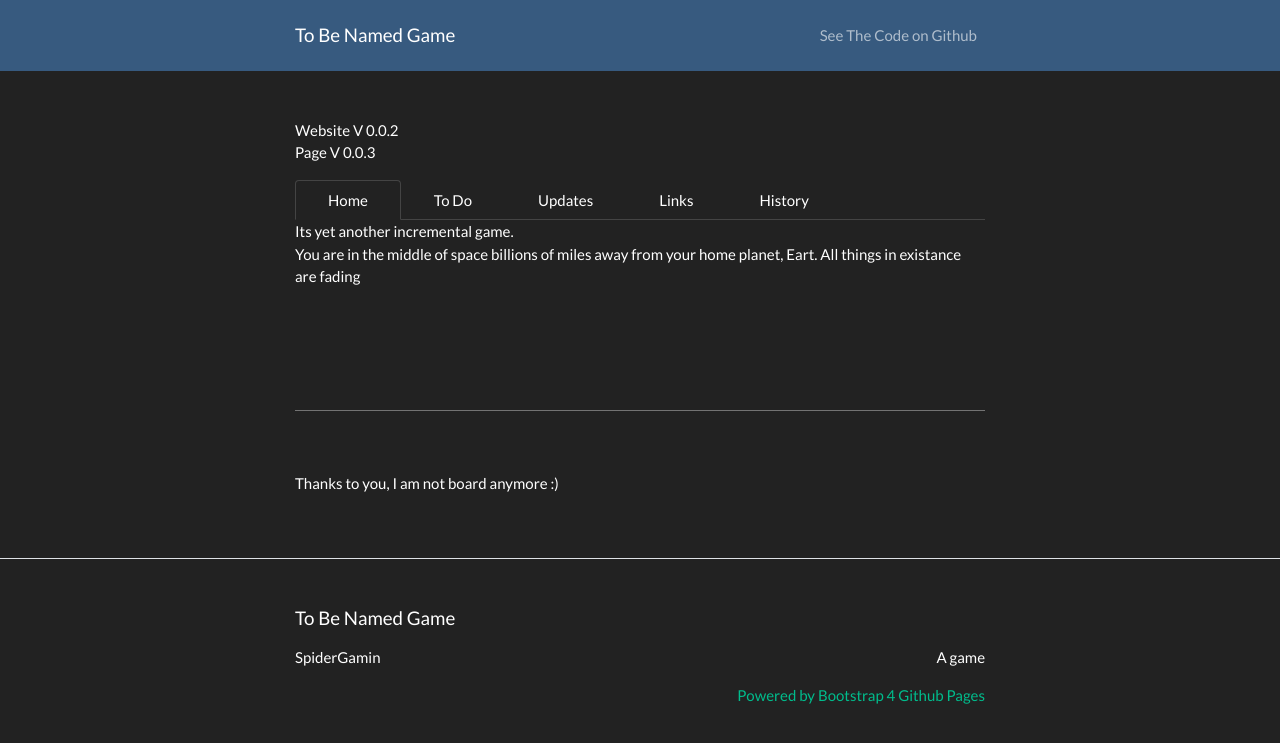
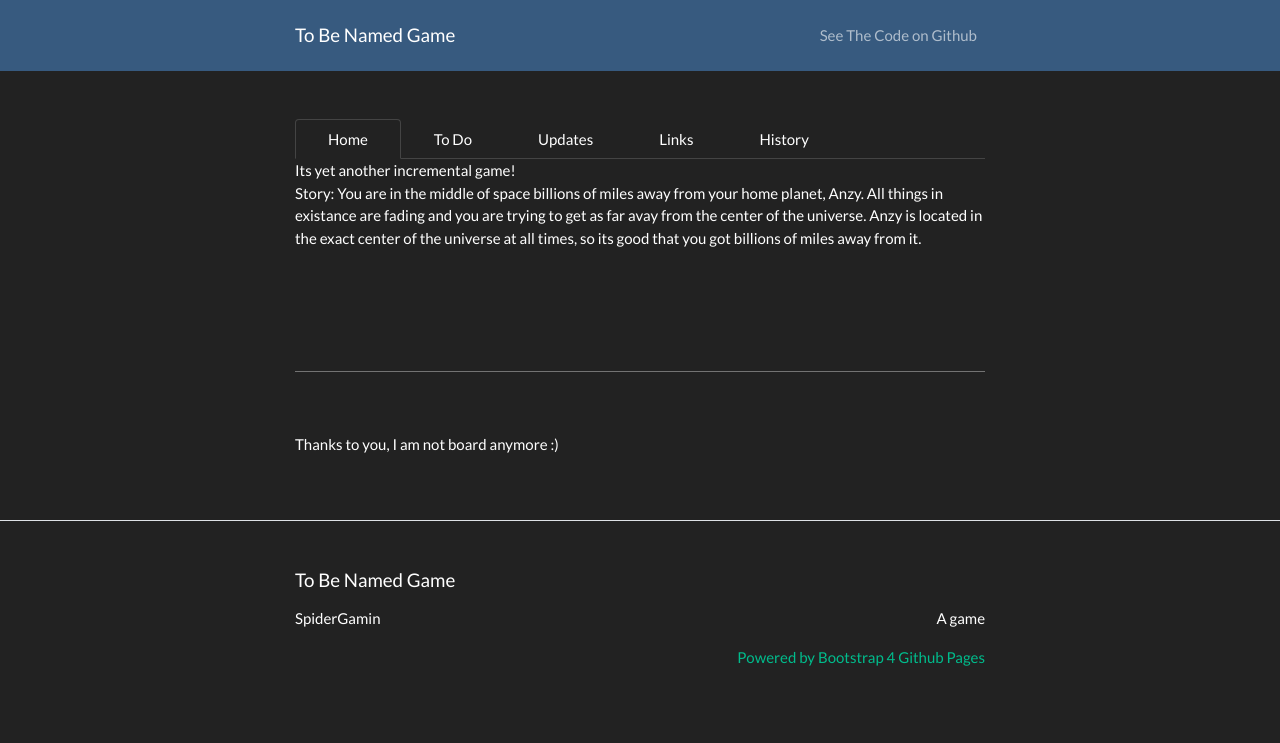
Before and after one commit to insberr/insberr.github.io, a Jekyll site: the page built from index.md, in a window 1280 px wide. Shown: the top 743 px of the page. Built offline with Jekyll 4.4.1, drawn with Linux system fonts in a browser that asks for light colours; our own code applies the rules of GitHub Pages for plain Markdown files.

Commit message:
Update index.md

```diff
--- a/index.md
+++ b/index.md
@@ -1,9 +1,3 @@
----
-pageversion: Page V 0.0.3
----
-Website {{ site.siteversion }}
-<br>{{ page.pageversion }}
-
 <ul class="nav nav-tabs">
   <li class="nav-item">
     <a class="nav-link active" data-toggle="tab" href="#home">Home</a>
@@ -23,8 +17,8 @@ Website {{ site.siteversion }}
 </ul>
 <div id="myTabContent" class="tab-content">
   <div class="tab-pane fade active show" id="home">
-    <p>Its yet another incremental game.
-      <br>You are in the middle of space billions of miles away from your home planet, Eart. All things in existance are fading
+    <p>Its yet another incremental game!
+      <br>Story: You are in the middle of space billions of miles away from your home planet, Anzy. All things in existance are fading and you are trying to get as far avay from the center of the universe. Anzy is located in the exact center of the universe at all times, so its good that you got billions of miles away from it.
       <br>
     </p>
   </div>
@@ -33,20 +27,20 @@ Website {{ site.siteversion }}
       <br>- Change UI and buttons
       <br>- Add resources
       <br>- Update this website
-      <br>- Find time to work on finding time to program this game
-      <br>* Name the game
-      <br>*Fully move all content to this website
+      <br>- Name the game
+      <br>- Fix some broken things
       <br>
-      <br>The To Do List Is {{ site.todobar }}% Complete
+      <br>This List Is {{ site.todobar }}% Complete
+      <br>
     </p>
       <div class="progress">
-    <div class="progress-bar progress-bar-striped progress-bar-animated" role="progressbar" aria-valuenow="75" aria-valuemin="0" aria-valuemax="100" style="width: {{ site.todobar }}%">
+    <div class="progress-bar progress-bar-striped progress-bar-animated" role="progressbar" aria-valuenow="{{ site.todobar }}" aria-valuemin="0" aria-valuemax="100" style="width: {{ site.todobar }}%">
       </div>
     </div>
   </div>
   <div class="tab-pane fade" id="updates">
-    <p>Updates
-      <br>- None
+    <p>- Fixes
+    <br>- Minor changes
     </p>
   </div>
   <div class="tab-pane fade" id="links">
```
